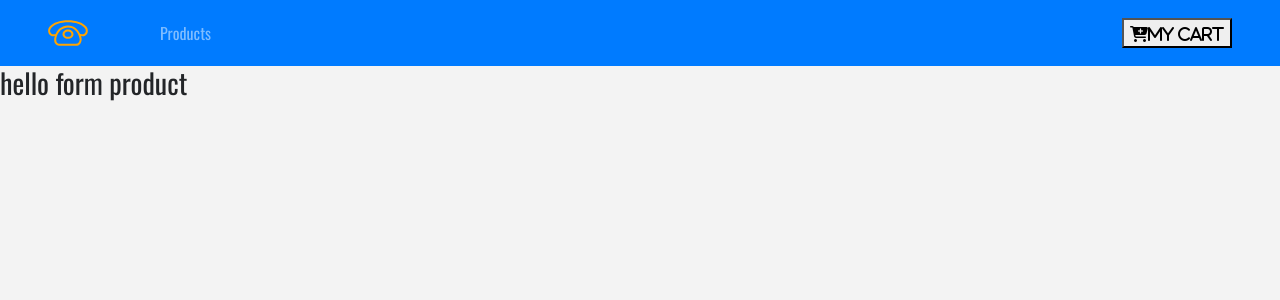
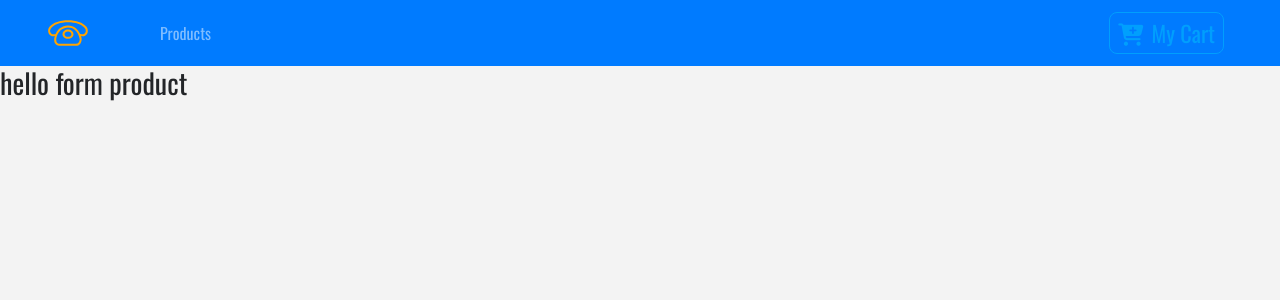
Before and after one commit to ahmednasser19/mobile-shop-react, a React (Create React App) app: page / in a window 1280 px wide. Shown: the top 300 px of the page. Built offline with nearby package versions, Linux system fonts and the light colour scheme.

Commit message:
add button and styled components

```diff
--- a/package.json
+++ b/package.json
@@ -11,6 +11,7 @@
     "react-dom": "^17.0.1",
     "react-router-dom": "^5.2.0",
     "react-scripts": "4.0.1",
+    "styled-components": "^5.2.1",
     "web-vitals": "^0.2.4"
   },
   "scripts": {
--- /dev/null
+++ b/src/components/Button.js
@@ -0,0 +1,21 @@
+import styled from "styled-components";
+
+export const ButtonContainer = styled.button`
+  text-transform: capitalize;
+  font-size: 1.4rem;
+  background: transparent;
+  border: 0.05rem solid var(--lightblue);
+  color: var(--lightblue);
+  border-radius: 0.5rem;
+  padding: 0.2rem 0.5rem;
+  cursor: pointer;
+  margin: 0.2rem 0.5rem 0.2rem 0;
+  transition: all 0.5s ease-in-out;
+  &:hover {
+    background: var(--lightblue);
+    color: var(--mainBlue);
+  }
+  &:focus {
+    outline: none;
+  }
+`;
--- a/src/components/Navbar.js
+++ b/src/components/Navbar.js
@@ -1,6 +1,8 @@
 import React, { Component } from "react";
 import { Link } from "react-router-dom";
 import logo from "../logo.svg";
+import styled from "styled-components";
+import { ButtonContainer } from "./Button";
 export default class Navbar extends Component {
   render() {
     return (
@@ -20,9 +22,12 @@
           </li>
         </ul>
         <Link to="/cart" className="ml-auto">
-          <button>
-            <i className="fas fa-cart-plus">my cart</i>
-          </button>
+          <ButtonContainer>
+            <span className="mr-2">
+              <i className="fas fa-cart-plus" />
+            </span>
+            my cart
+          </ButtonContainer>
         </Link>
       </nav>
     );
```
Also changed, not shown: 2 other files (tests, documents, lock files or other folders).
